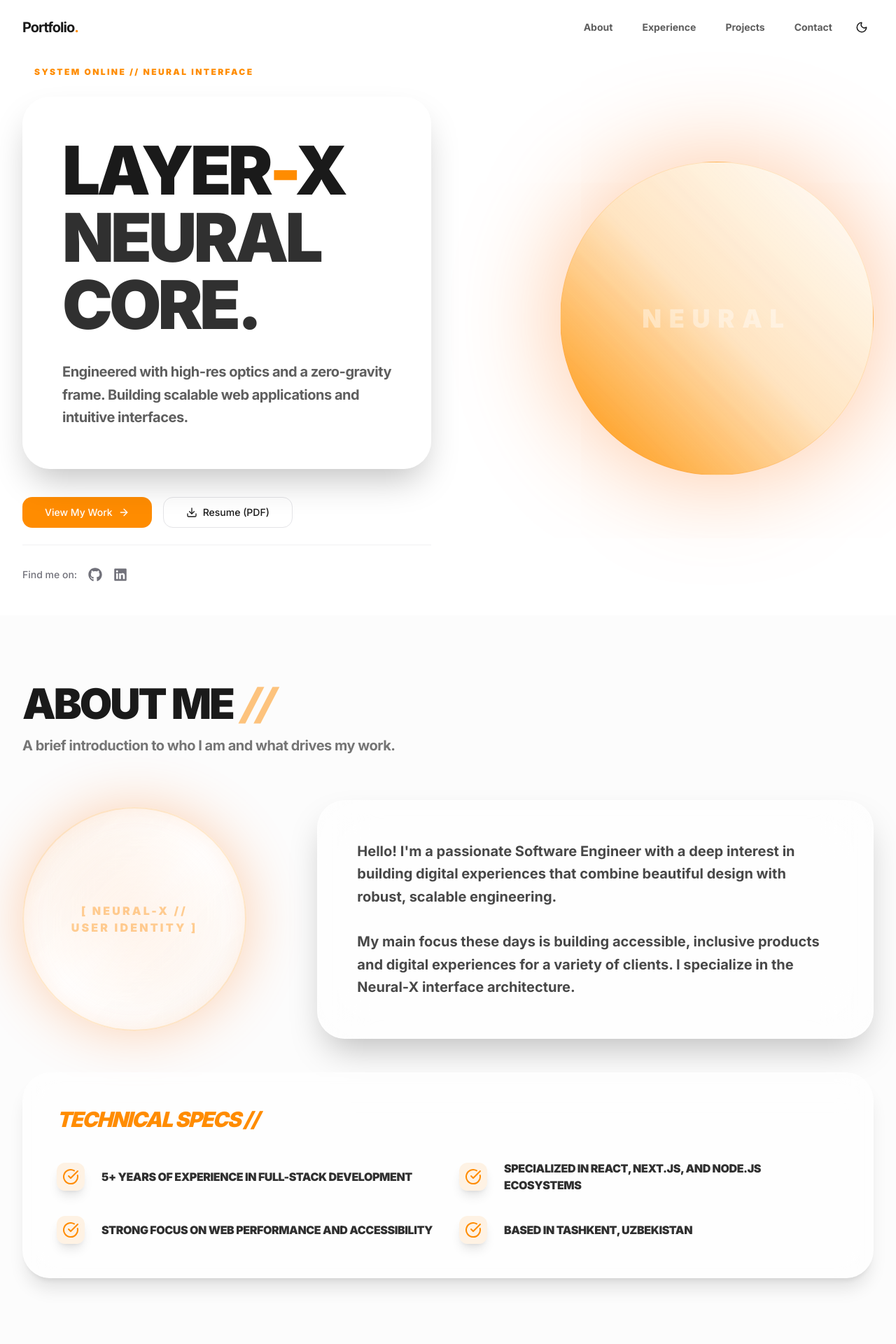
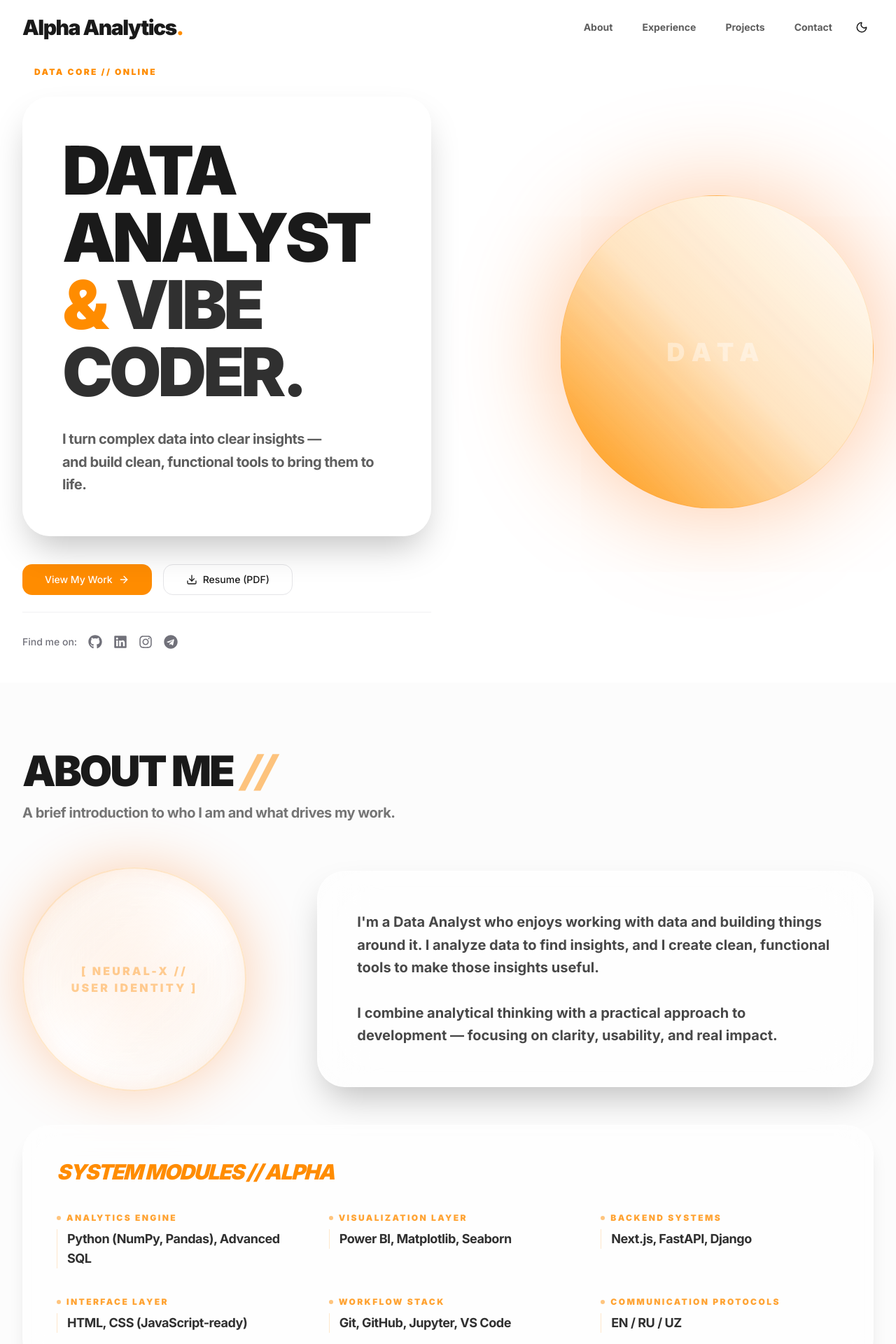
Before and after one commit to ALPHAclose/about-me2, a Next.js app: page / in a window 1280 px wide. Shown: the top 1920 px of the page at 70% size. Built offline with nearby package versions, Linux system fonts and the light colour scheme.

Commit message:
Rebrand to Alpha Analytics and update persona to Data Analyst

```diff
--- a/src/app/layout.tsx
+++ b/src/app/layout.tsx
@@ -9,8 +9,8 @@ const inter = Inter({
 });
 
 export const metadata: Metadata = {
-  title: "Professional Portfolio",
-  description: "Senior Software Engineer Portfolio",
+  title: "Alpha Analytics",
+  description: "Senior Data Analyst and Vibe Coder Portfolio",
 };
 
 export default function RootLayout({
--- a/src/components/layout/Footer.tsx
+++ b/src/components/layout/Footer.tsx
@@ -1,6 +1,6 @@
 import Link from "next/link";
 import { Mail } from "lucide-react";
-import { FaGithub, FaLinkedin, FaXTwitter } from "react-icons/fa6";
+import { FaGithub, FaLinkedin, FaXTwitter, FaInstagram, FaTelegram } from "react-icons/fa6";
 
 
 export function Footer() {
@@ -12,8 +12,8 @@ export function Footer() {
         <div className="flex flex-col md:flex-row justify-between items-center gap-6">
 
           <div className="flex flex-col items-center md:items-start">
-            <span className="text-xl font-bold tracking-tighter mb-2">
-              Portfolio<span className="text-primary">.</span>
+            <span className="text-2xl font-black tracking-tighter mb-2">
+              Alpha Analytics<span className="text-primary">.</span>
             </span>
             <p className="text-sm text-muted-foreground text-center md:text-left max-w-sm">
               Building scalable, high-performance web experiences. Available for freelance opportunities.
@@ -30,6 +30,12 @@ export function Footer() {
             <a href="https://twitter.com" target="_blank" rel="noopener noreferrer" className="p-2 text-muted-foreground hover:text-foreground transition-colors" aria-label="Twitter">
               <FaXTwitter size={20} />
             </a>
+            <a href="https://instagram.com" target="_blank" rel="noopener noreferrer" className="p-2 text-muted-foreground hover:text-[#E4405F] transition-colors" aria-label="Instagram">
+              <FaInstagram size={20} />
+            </a>
+            <a href="https://t.me" target="_blank" rel="noopener noreferrer" className="p-2 text-muted-foreground hover:text-[#24A1DE] transition-colors" aria-label="Telegram">
+              <FaTelegram size={20} />
+            </a>
             <a href="mailto:hello@example.com" className="p-2 text-muted-foreground hover:text-foreground transition-colors" aria-label="Email">
               <Mail size={20} />
             </a>
@@ -38,7 +44,7 @@ export function Footer() {
         </div>
 
         <div className="mt-8 pt-8 border-t border-border/50 flex flex-col md:flex-row justify-between items-center gap-4 text-xs text-muted-foreground">
-          <p>&copy; {currentYear} John Doe. All rights reserved.</p>
+          <p>&copy; {currentYear} Alpha Analytics. All rights reserved.</p>
           <div className="flex space-x-4">
             <Link href="/privacy" className="hover:text-foreground transition-colors">Privacy Policy</Link>
             <Link href="/terms" className="hover:text-foreground transition-colors">Terms of Service</Link>
--- a/src/components/layout/Navbar.tsx
+++ b/src/components/layout/Navbar.tsx
@@ -43,8 +43,8 @@ export function Navbar() {
     >
       <div className="max-w-7xl mx-auto px-4 sm:px-6 lg:px-8">
         <div className="flex justify-between items-center">
-          <Link href="/" className="text-xl font-bold tracking-tighter">
-            Portfolio<span className="text-primary">.</span>
+          <Link href="/" className="text-3xl font-black tracking-tighter">
+            Alpha Analytics<span className="text-primary">.</span>
           </Link>
 
           {/* Desktop Nav */}
--- a/src/components/sections/About.tsx
+++ b/src/components/sections/About.tsx
@@ -4,11 +4,13 @@ import { Reveal } from "@/components/ui/Reveal";
 import { CoinFlip } from "@/components/ui/CoinFlip";
 
 export function About() {
-  const highlights = [
-    "5+ years of experience in full-stack development",
-    "Specialized in React, Next.js, and Node.js ecosystems",
-    "Strong focus on web performance and accessibility",
-    "Based in Tashkent, Uzbekistan"
+  const techSpecs = [
+    { category: "ANALYTICS ENGINE", techs: "Python (NumPy, Pandas), Advanced SQL" },
+    { category: "VISUALIZATION LAYER", techs: "Power BI, Matplotlib, Seaborn" },
+    { category: "BACKEND SYSTEMS", techs: "Next.js, FastAPI, Django" },
+    { category: "INTERFACE LAYER", techs: "HTML, CSS (JavaScript-ready)" },
+    { category: "WORKFLOW STACK", techs: "Git, GitHub, Jupyter, VS Code" },
+    { category: "COMMUNICATION PROTOCOLS", techs: "EN / RU / UZ" },
   ];
 
   return (
@@ -34,10 +36,11 @@ export function About() {
             <Reveal delay={0.5}>
               <div className="glass p-10 md:p-14 rounded-[2.5rem] space-y-8 text-lg md:text-xl text-foreground/80 leading-relaxed shadow-2xl border-white/20 dark:border-white/5 font-bold">
                 <p>
-                  Hello! I&apos;m a passionate Software Engineer with a deep interest in building digital experiences that combine beautiful design with robust, scalable engineering.
+                  I&apos;m a Data Analyst who enjoys working with data and building things around it.
+                  I analyze data to find insights, and I create clean, functional tools to make those insights useful.
                 </p>
                 <p>
-                  My main focus these days is building accessible, inclusive products and digital experiences for a variety of clients. I specialize in the Neural-X interface architecture.
+                  I combine analytical thinking with a practical approach to development — focusing on clarity, usability, and real impact.
                 </p>
               </div>
             </Reveal>
@@ -48,14 +51,19 @@ export function About() {
         <div className="mt-12">
           <Reveal delay={0.7}>
             <div className="glass-card p-12 rounded-[2.5rem] border-primary/10 shadow-[0_30px_60px_rgba(0,0,0,0.1)]">
-              <h3 className="text-3xl font-black mb-10 text-primary uppercase tracking-tighter italic">Technical Specs //</h3>
-              <div className="grid grid-cols-1 md:grid-cols-2 gap-8">
-                {highlights.map((highlight, index) => (
-                  <div key={index} className="flex items-center group">
-                    <div className="mr-6 p-2 rounded-xl bg-primary/10 text-primary group-hover:bg-primary group-hover:text-white transition-all duration-500 shadow-lg shrink-0">
-                      <CheckCircle className="h-6 w-6" />
+              <h3 className="text-3xl font-black mb-10 text-primary uppercase tracking-tighter italic">SYSTEM MODULES // ALPHA</h3>
+              <div className="grid grid-cols-1 md:grid-cols-2 lg:grid-cols-3 gap-x-12 gap-y-10">
+                {techSpecs.map((spec, index) => (
+                  <div key={index} className="space-y-2 group">
+                    <div className="flex items-center space-x-2">
+                      <div className="h-1.5 w-1.5 rounded-full bg-primary animate-pulse" />
+                      <h4 className="text-xs font-black uppercase tracking-[0.2em] text-primary/80 group-hover:text-primary transition-colors">
+                        {spec.category}
+                      </h4>
                     </div>
-                    <span className="text-foreground/90 font-black uppercase tracking-tight text-sm md:text-base">{highlight}</span>
+                    <p className="text-foreground/90 font-bold tracking-tight text-base md:text-lg pl-3.5 border-l border-primary/20 group-hover:border-primary transition-all duration-500">
+                      {spec.techs}
+                    </p>
                   </div>
                 ))}
               </div>
--- a/src/components/sections/Hero.tsx
+++ b/src/components/sections/Hero.tsx
@@ -3,7 +3,7 @@
 import { motion } from "framer-motion";
 import { Button } from "@/components/ui/Button";
 import { ArrowRight, Download } from "lucide-react";
-import { FaGithub, FaLinkedin } from "react-icons/fa";
+import { FaGithub, FaLinkedin, FaInstagram, FaTelegram } from "react-icons/fa";
 
 export function Hero() {
   return (
@@ -18,17 +18,18 @@ export function Hero() {
             className="flex flex-col space-y-6"
           >
             <div className="glass-text inline-block w-max mb-4">
-              <span className="text-xs font-black uppercase tracking-[0.2em] text-primary">System Online // Neural Interface</span>
+              <span className="text-xs font-black uppercase tracking-[0.2em] text-primary">DATA CORE // ONLINE</span>
             </div>
 
             <div className="glass p-8 md:p-14 rounded-[2.5rem] space-y-8 shadow-[0_20px_50px_rgba(0,0,0,0.2)] border-white/20 dark:border-white/5">
               <h1 className="text-5xl md:text-8xl font-black tracking-tighter leading-none">
-                LAYER<span className="text-primary">-</span>X <br className="hidden md:block" />
-                <span className="text-foreground/90">NEURAL CORE.</span>
+                DATA ANALYST <br className="hidden md:block" />
+                <span className="text-primary">&</span> <span className="text-foreground/90">VIBE CODER.</span>
               </h1>
 
               <p className="text-lg md:text-xl text-foreground/70 max-w-xl leading-relaxed font-bold tracking-tight">
-                Engineered with high-res optics and a zero-gravity frame. Building scalable web applications and intuitive interfaces.
+                I turn complex data into clear insights — <br className="hidden md:block" />
+                and build clean, functional tools to bring them to life.
               </p>
             </div>
 
@@ -48,6 +49,8 @@ export function Hero() {
               <div className="flex gap-4">
                 <a href="#" className="text-muted-foreground hover:text-foreground transition-colors"><FaGithub size={20}/></a>
                 <a href="#" className="text-muted-foreground hover:text-primary transition-colors"><FaLinkedin size={20}/></a>
+                <a href="#" className="text-muted-foreground hover:text-[#E4405F] transition-colors"><FaInstagram size={20}/></a>
+                <a href="#" className="text-muted-foreground hover:text-[#24A1DE] transition-colors"><FaTelegram size={20}/></a>
               </div>
             </div>
           </motion.div>
@@ -62,7 +65,7 @@ export function Hero() {
             <div className="w-72 h-72 md:w-[28rem] md:h-[28rem] rounded-full bg-gradient-to-tr from-primary via-primary/20 to-transparent border border-primary/20 backdrop-blur-3xl flex items-center justify-center relative overflow-hidden shadow-[0_0_150px_rgba(255,106,0,0.4)] group">
                 <div className="absolute inset-0 bg-white/5 mix-blend-overlay"></div>
                 <div className="absolute inset-0 bg-gradient-to-tr from-primary/20 to-transparent animate-pulse"></div>
-                <div className="text-center text-primary-foreground font-black text-4xl uppercase tracking-[0.3em] opacity-40 group-hover:opacity-100 transition-opacity duration-1000">NEURAL</div>
+                <div className="text-center text-primary-foreground font-black text-4xl uppercase tracking-[0.3em] opacity-40 group-hover:opacity-100 transition-opacity duration-1000">DATA</div>
             </div>
           </motion.div>
 
```
